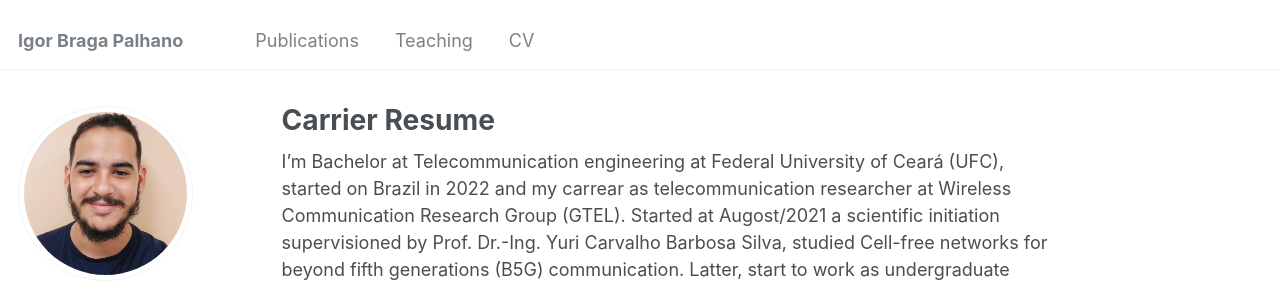
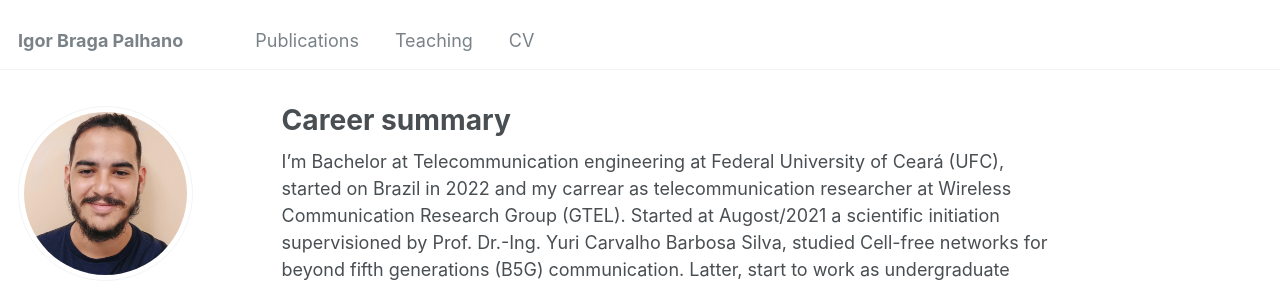
Before and after one commit to italoguedess/italoguedess.github.io, a Jekyll site: the page built from _pages/about.md, in a window 1280 px wide and 1185 px high. Shown: the top 286 px of the window. Built offline with Jekyll 4.4.1, drawn with Linux system fonts in a browser that asks for light colours; some web fonts are replaced.

Commit message:
Update about.md

```diff
--- a/_pages/about.md
+++ b/_pages/about.md
@@ -1,6 +1,6 @@
 ---
 permalink: /
-title: "Carrier Resume"
+title: "Career summary"
 author_profile: true
 redirect_from:
   - /about/
```
